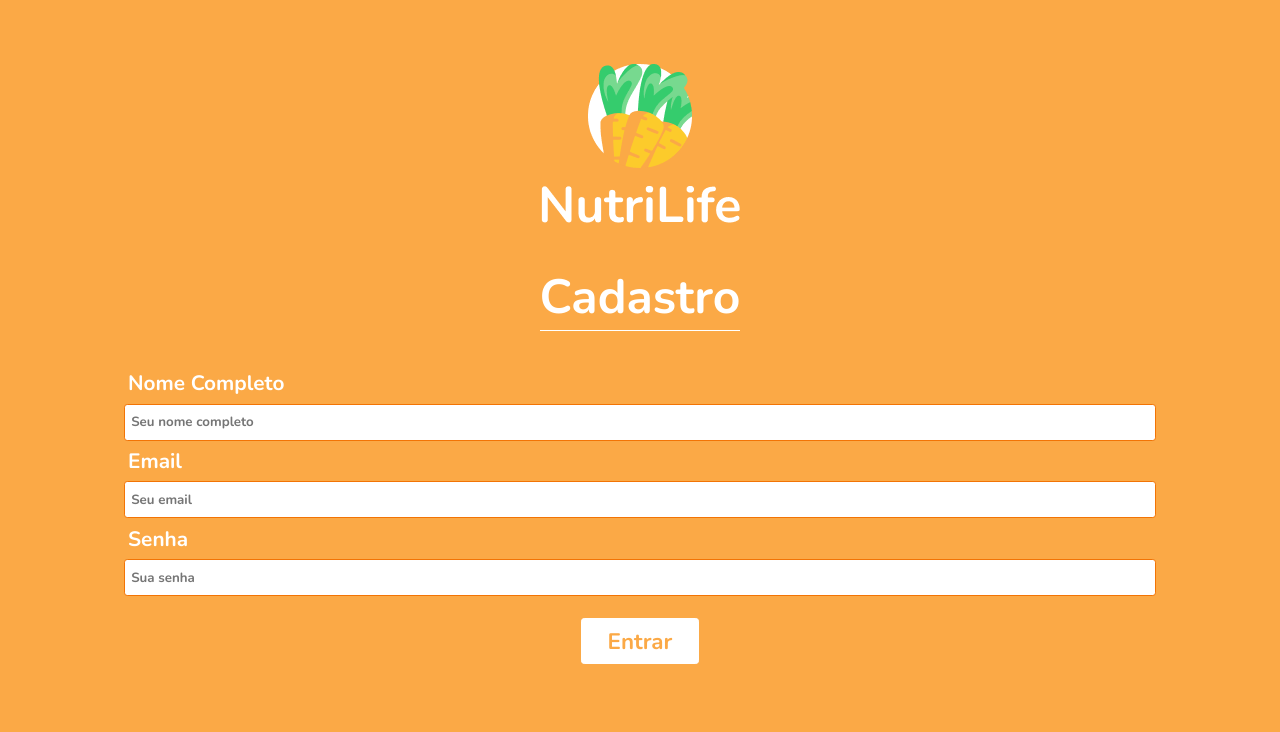
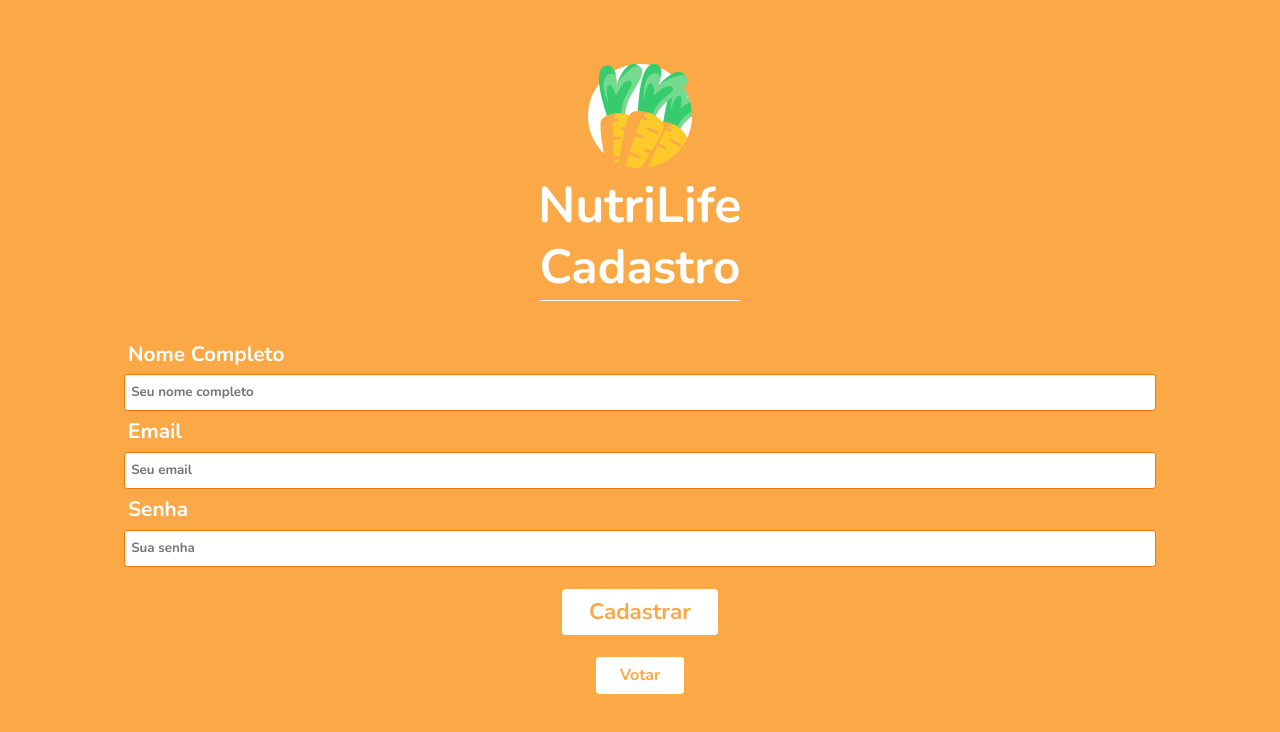
Before and after one commit to DevSamuelMuniz/front-mobile, a React (Create React App) app: page /cadastro in a window 1280 px wide. Shown: the top 732 px of the page. Built offline with nearby package versions, Linux system fonts and the light colour scheme.

Commit message:
add register page

```diff
--- a/src/pages/loginPage/loginPage.css
+++ b/src/pages/loginPage/loginPage.css
@@ -80,6 +80,18 @@
 
 .cadastroLoginLink {
   font-size: 1.2rem;
-  text-align: center;
   color: #5fa604;
+  text-decoration: none;
+
 }
+
+.cadastroLoginLink:hover {
+  color: #84b643;
+}
+
+.ctn-cadastro {
+  display: flex;
+  justify-content: center;
+  align-items: center;
+  flex-direction: column;
+}
--- a/src/pages/loginPage/loginPage.js
+++ b/src/pages/loginPage/loginPage.js
@@ -43,9 +43,9 @@ function loginPage() {
         </form>
       </div>
 
-      <div>
+      <div className="ctn-cadastro">
         <p className="cadastroLogin">Não tem uma conta?</p>
-        <p className="cadastroLoginLink">Cadastre-se</p>
+        <a href="/cadastro" className="cadastroLoginLink">Cadastre-se</a>
       </div>
     </main>
   );
--- a/src/pages/registroPage/registroPage.css
+++ b/src/pages/registroPage/registroPage.css
@@ -71,3 +71,24 @@
   background-color: #fba946;
   color: white;
 }
+
+.ctn-form{
+  display: flex;
+  justify-content: center;
+  align-items: center;
+  flex-direction: column;
+}
+
+.btnVoltar {
+  background-color: white;
+  border: 1px solid white;
+  font-size: 1rem;
+  padding: 0.4rem 1.4rem;
+  color: #fba946;
+  margin-top: 1.4rem;
+  border-radius: 0.2rem;
+  transition: 0.2s ease-in-out;
+  text-decoration: none;
+
+  cursor: pointer;
+}
--- a/src/pages/registroPage/registroPage.js
+++ b/src/pages/registroPage/registroPage.js
@@ -14,9 +14,9 @@ function registroPage() {
       </div>
 
       <h1 className="tituloRegistro">Cadastro</h1>
-      <div>
+      <div className="ctn-form">
         <form className="formRegistro" action="">
-        <label className="labelRegistro" for="">
+          <label className="labelRegistro" for="">
             Nome Completo
           </label>
           <input
@@ -49,8 +49,12 @@ function registroPage() {
             placeholder="Sua senha"
           ></input>
 
-          <button className="btnRegistro">Entrar</button>
+          <button className="btnRegistro">Cadastrar</button>
         </form>
+
+        <a href="/login" className="btnVoltar">
+          Votar
+        </a>
       </div>
     </main>
   );
```
